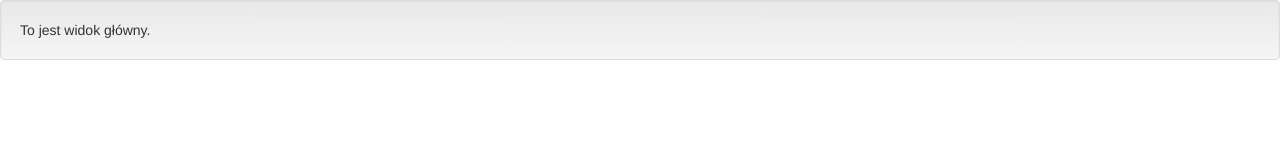
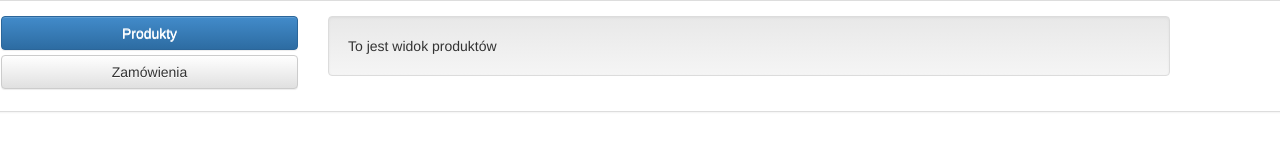
Before and after one commit to roytez/sportsstore, a website: page admin.html at #/main in a window 1280 px wide. Drawn offline with Linux system fonts and the light colour scheme.

Commit message:
conect views && controllers orders

```diff
--- a/views/adminMain.html
+++ b/views/adminMain.html
@@ -1,3 +1,11 @@
-<div class="well">
-    To jest widok główny.
+<div class="panel panel-default row" ng-controller="mainCtrl">
+    <div class="col-xs-3 panel-body">
+        <a ng-repeat="item in screens" class="btn btn-block btn-default"
+           ng-class="{'btn-primary': item == current }" ng-click="setScreen($index)">
+            {{item}}
+        </a>
+    </div>
+    <div class="col-xs-8 panel-body">
+        <div ng-include="getScreen()" />
+    </div>
 </div>
```
